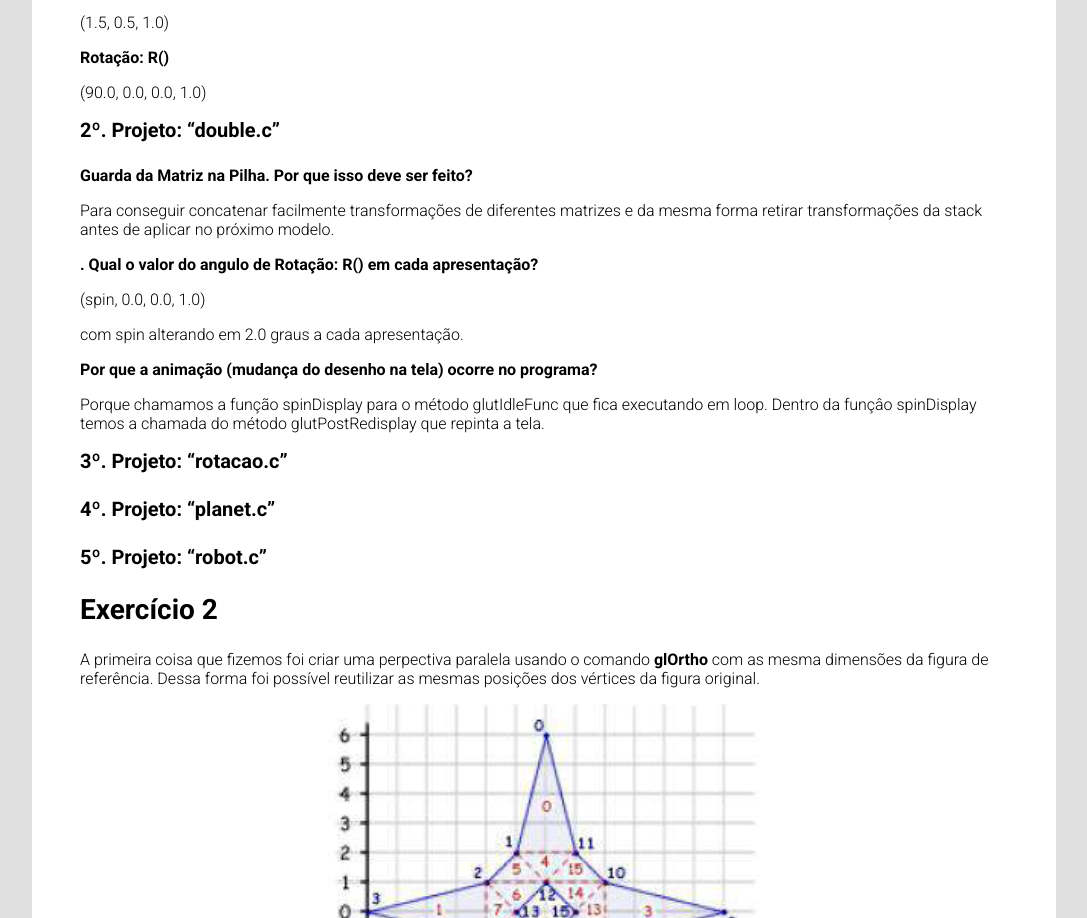
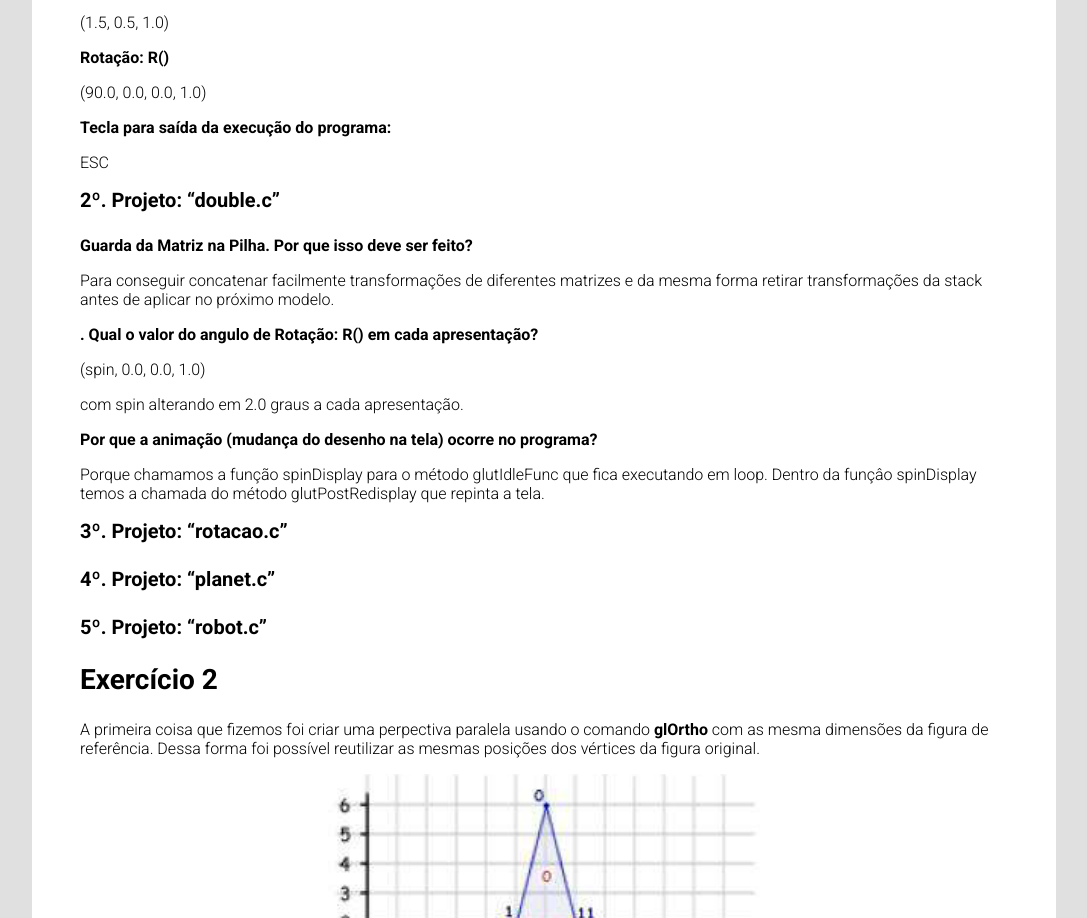
Before and after one commit to BrunoASNascimento/ufabc_pagina_processamento_grafico, a plain HTML site: page docs/index.html in a window 1280 px wide. Shown: the part 7423-8341 px from the top of the page, without its empty margins (96-1183 px from the left). Drawn offline with Linux system fonts and the light colour scheme.

Commit message:
add exit key

```diff
--- a/docs/index.html
+++ b/docs/index.html
@@ -316,6 +316,9 @@
                 <p><b>Rotação: R()</b></p>
                 <p>(90.0, 0.0, 0.0, 1.0)</p>
 
+                <p><b>Tecla para saída da execução do programa:</b></p>
+                <p>ESC</p>
+
                 <h3>2º. Projeto: “double.c”</h3>
                 <p><b>Guarda da Matriz na Pilha. Por que isso deve ser feito?</b></p>
                 <p>Para conseguir concatenar facilmente transformações de diferentes matrizes e da mesma forma retirar
```
